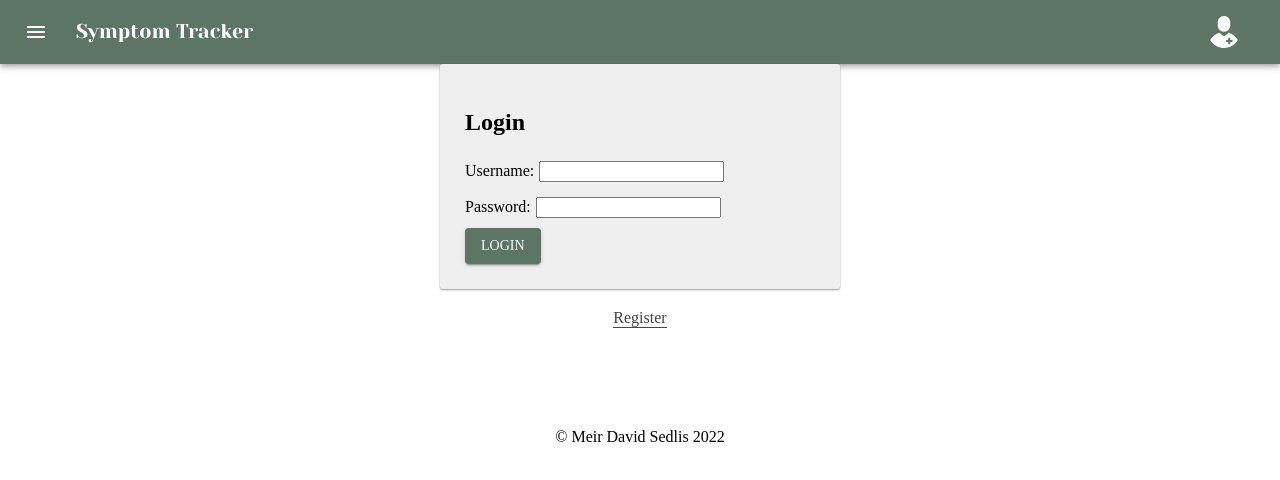
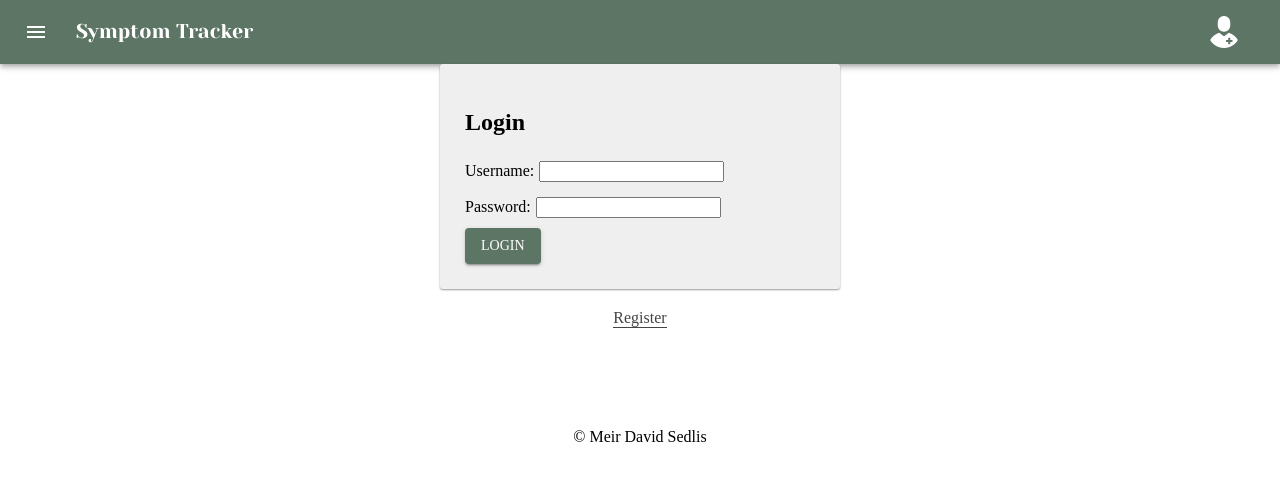
Before and after one commit to MeirSedlis/Symptom-Tracker, a React (Create React App) app: page /#/info in a window 1280 px wide. Shown: the top 480 px of the page. Built offline with nearby package versions, Linux system fonts and the light colour scheme; no server answers; a web font is replaced by a local one.

Commit message:
remove white space from cards

```diff
--- a/src/components/Hardware/Footer/Footer.jsx
+++ b/src/components/Hardware/Footer/Footer.jsx
@@ -7,7 +7,7 @@ import './Footer.css';
 // or even care what the redux state is, so it doesn't need 'connect()'
 
 function Footer() {
-  return <footer>&copy; Meir David Sedlis 2022</footer>;
+  return <footer>&copy; Meir David Sedlis</footer>;
 }
 
 export default Footer;
--- a/src/components/Tracker/SymptomItem/SymptomItem.jsx
+++ b/src/components/Tracker/SymptomItem/SymptomItem.jsx
@@ -1,7 +1,3 @@
-import "@fontsource/roboto/300.css";
-import "@fontsource/roboto/400.css";
-import "@fontsource/roboto/500.css";
-import "@fontsource/roboto/700.css";
 import Box from "@mui/material/Box";
 import List from "@mui/material/List";
 import ListItem from "@mui/material/ListItem";
@@ -62,11 +58,6 @@ function SymptomItem({ symptom }) {
   return (
     <Box key={symptom.id}>
       <Grid item xs={12} md={6}>
-        <Typography
-          sx={{ mt: 4, mb: 2 }}
-          variant="h6"
-          component="div"
-        ></Typography>
         <List>
           <ListItem
             secondaryAction={
```
